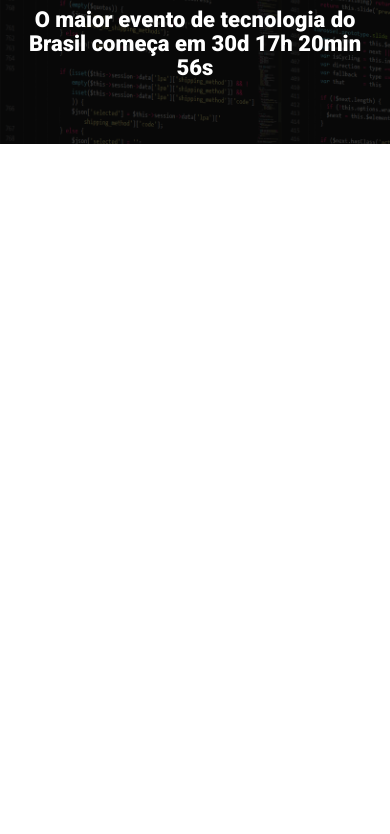
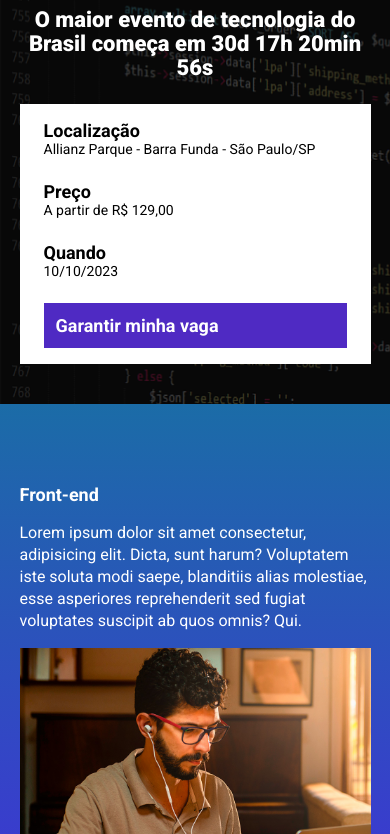
Before and after one commit to lindbergpg/ebac_tech_talks, a website built with Parcel: page src/index.html in a window 390 px wide. Shown: the part 96-930 px from the top of the page. Before the commit the page ends 844 px from the top, so only its background shows below. Built offline with nearby package versions, Linux system fonts and the light colour scheme.

Commit message:
secao event parte 1

```diff
--- a/src/index.html
+++ b/src/index.html
@@ -14,8 +14,36 @@
         <div class="container">
             <img class="hero__logo" src="./images/ebac_logo.svg" alt="EBAC">
             <p class="hero__text">O maior evento de tecnologia do Brasil começa em 30d 17h 20min 56s</p>
+            <div class="infos-bar">
+                <ul class="infos-bar__infos">
+                    <li class="infos-bar__infos__item">
+                        <b>Localização</b>
+                        Allianz Parque - Barra Funda - São Paulo/SP
+                    </li>
+                    <li class="infos-bar__infos__item">
+                        <b>Preço</b>
+                        A partir de R$ 129,00
+                    </li>
+                    <li class="infos-bar__infos__item">
+                        <b>Quando</b>
+                        10/10/2023
+                    </li>
+                </ul>
+                <a class="button button--primary" href="#">Garantir minha vaga</a>
+            </div>
         </div>
     </header>
+    <section class="event">
+        <div class="container">
+            <div class="event__details">
+                <h2 class="event__details__title">Front-end</h2>
+                <p class="event__details__description">Lorem ipsum dolor sit amet consectetur, adipisicing elit. Dicta, sunt harum? Voluptatem iste soluta modi saepe, blanditiis alias molestiae, esse asperiores reprehenderit sed fugiat voluptates suscipit ab quos omnis? Qui.</p>
+            </div>
+            <img class="event__image" src="./images/frontend.png" alt="Front-end">
+        </div>
+    </section>
+
+
 
     <script src="./scripts/main.js"></script>
 </body>
--- /dev/null
+++ b/src/styles/_event.scss
@@ -0,0 +1,42 @@
+.event {
+    padding: 80px 0;
+    background-image: linear-gradient(#1B6CA7, #442BDB);
+
+    .container {
+        display: flex;
+    }
+
+    &__details {
+        margin-right: 40px;
+
+        &__title {
+            font-size: 18px;
+            line-height: 22px;
+            font-weight: bold;
+            margin-bottom: 16px;
+        }
+
+        &__description {
+            line-height: 22px;
+        }
+    }
+
+    &__image {
+        max-width: 360px;
+    }
+
+    @media (max-width: 640px) {
+        .container {
+            display: block;
+        }
+
+        &__details {
+            margin-right: 0;
+            margin-bottom: 16px;
+        }
+
+        &__image {
+            width: 100%;
+        }
+    }
+}
--- /dev/null
+++ b/src/styles/components/_buttons.scss
@@ -0,0 +1,23 @@
+.button {
+    padding: 12px;
+    font-size: 18px;
+    font-weight: bold;
+    text-decoration: none;
+    text-align: center;
+    white-space: nowrap;
+
+    &--primary {
+        color: #fff;
+        background-color: #4F2AC3;
+    }
+
+    @media (max-width: 640px) {
+        display: block;
+        width: 100%;
+    }
+
+    @media (max-width: 1024px) {
+        display: flex;
+        align-items: center;
+    }
+}
--- /dev/null
+++ b/src/styles/components/_infos-bar.scss
@@ -0,0 +1,40 @@
+.infos-bar {
+    padding: 16px 24px;
+    background-color: #fff;
+    display: flex;
+    justify-content: space-between;
+
+    &__infos {
+        display: flex;
+        gap: 40px;
+
+        &__item {
+            font-size: 14px;
+            color: #000;
+
+            b {
+                color: #000;
+                font-size: 18px;
+                display: block;
+            }
+        }
+    }
+
+    @media (max-width: 640px) {
+        display: block;
+
+        &__infos {
+            display: block;
+
+            &__item {
+                margin-bottom: 24px;
+            }
+        }
+    }
+
+    @media (max-width: 1024px) {
+        &__infos {
+            gap: 16px;
+        }
+    }
+}
--- a/src/styles/main.scss
+++ b/src/styles/main.scss
@@ -1,4 +1,7 @@
+@use 'components/infos-bar';
+@use 'components/buttons';
 @use 'hero';
+@use 'event';
 
 * {
     margin: 0;
@@ -6,6 +9,7 @@
     box-sizing: border-box;
     font-family: 'Roboto', sans-serif;
     color: #fff;
+    list-style: none;
 }
 
 .container {
```
